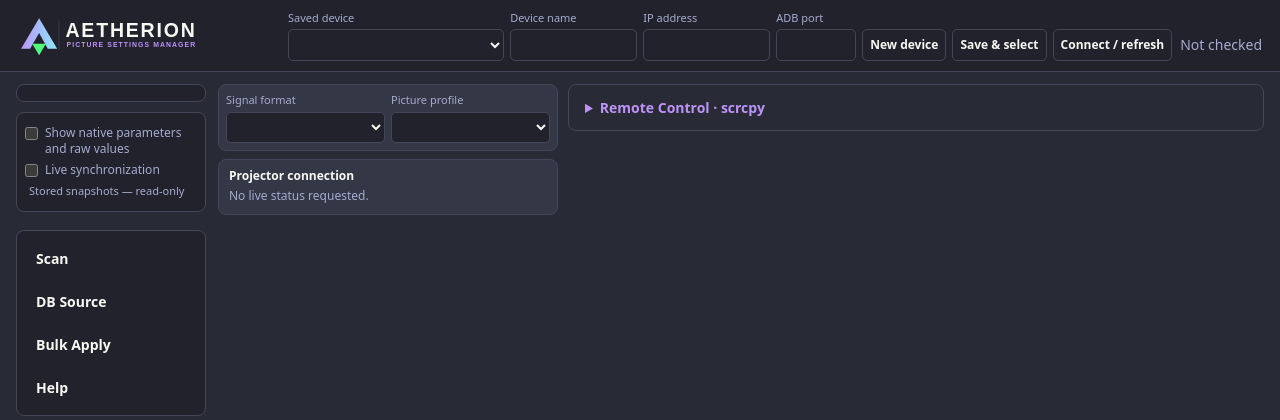
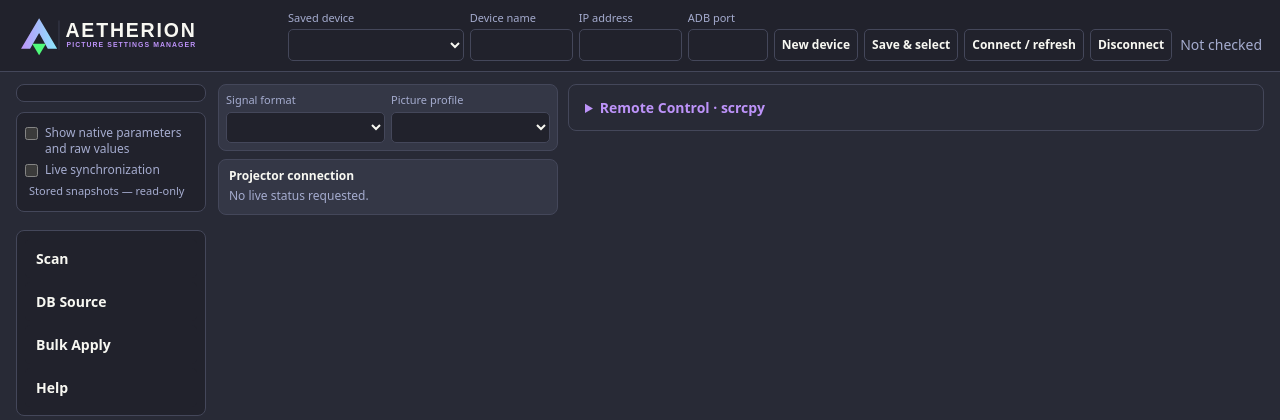
Before and after one commit to lamb0985/aetherion-picture-settings-manager, a Flask app: page / in a window 1280 px wide. Shown: the top 420 px of the page. Run offline with Flask 3, Linux system fonts and the light colour scheme; data that the repository does not hold is empty.

Commit message:
Add selected-projector disconnect action to WebUI

```diff
--- a/app.py
+++ b/app.py
@@ -377,6 +377,29 @@ def connect():
     finally:
         ADB_LOCK.release()
 
+@app.post("/api/connection/disconnect")
+def disconnect():
+    global REMOTE_TOKEN, BULK_PLAN
+    if not ADB_LOCK.acquire(blocking=False):
+        return jsonify(error="ADB operation in progress; wait for completion"),409
+    try:
+        target=endpoint()
+        if remote.target==target:
+            remote.stop()
+            REMOTE_TOKEN=None
+        BULK_PLAN=None
+        adb("disconnect",target)
+        connected=adb("devices").splitlines()
+        if any(line.split() and line.split()[0]==target for line in connected):
+            raise ValueError("ADB still lists the selected projector")
+        diagnostic("ADB","Disconnected selected projector: "+target)
+        return jsonify(status="disconnected")
+    except Exception as exc:
+        diagnostic("Errors","Disconnect: "+str(exc))
+        return jsonify(error=str(exc)),503
+    finally:
+        ADB_LOCK.release()
+
 BULK = {"status":"idle","done":0,"total":0,"results":[]}
 BULK_CANCEL=threading.Event()
 BULK_PLAN=None
--- a/static/app.js
+++ b/static/app.js
@@ -197,7 +197,10 @@ $("import").onclick=async()=>{
   await refreshDevices();$("message").textContent="Snapshot imported";$("message").className="ok";
  }catch(e){$("message").textContent=e.message;$("message").className="error"}finally{b.disabled=false}
 };
+let connectionBusy=false;
 $("connect").onclick=async()=>{
+ if(connectionBusy||scanBusy||bulkBusy)return;
+ connectionBusy=true;$("disconnect").disabled=true;
  const b=$("connect");b.disabled=true;$("connection").textContent="Checking…";
  try{
   if(writing)throw Error("Wait for current adjustment to finish");
@@ -215,12 +218,40 @@ $("connect").onclick=async()=>{
   if(window.apsmStartMirror)await window.apsmStartMirror();
   else $("remoteMessage").textContent="Remote module unavailable; use Start mirror after it loads.";
   await setLive(true);
- }catch(e){$("connection").textContent="Connection unavailable";$("connection").className="status error";$("context").textContent=e.message}finally{b.disabled=false}
+ }catch(e){$("connection").textContent="Connection unavailable";$("connection").className="status error";$("context").textContent=e.message}finally{connectionBusy=false;b.disabled=scanBusy||bulkBusy;$("disconnect").disabled=scanBusy||bulkBusy}
 };
 
 
 let registry={devices:[],active:null}, editing=null;
 async function api(path,body){const r=await fetch(path,body===undefined?{}:{method:"POST",headers:{"Content-Type":"application/json"},body:JSON.stringify(body)});const v=await r.json();if(!r.ok)throw Error(v.error||"Request failed");return v}
+$("disconnect").onclick=async()=>{
+ if(connectionBusy||scanBusy||bulkBusy||writing)return;
+ connectionBusy=true;
+ $("connect").disabled=true;$("disconnect").disabled=true;
+ try{
+  epoch++;live=null;liveSignature="";dragging=false;$("liveEdit").checked=false;
+  for(let i=0;reading&&i<200;i++)await new Promise(r=>setTimeout(r,25));
+  if(reading)throw Error("Live read still busy; try again");
+  await api("/api/connection/disconnect",{});
+  if(window.apsmDetachMirror)window.apsmDetachMirror();
+  clearConnection();
+  $("connection").textContent="Disconnected";
+  $("context").textContent="Projector disconnected. Stored snapshots remain available.";
+  $("liveScope").textContent="Stored snapshots — read-only";
+  $("liveMessage").textContent="";
+  invalidateBulk();
+  await load();
+ }catch(e){
+  $("connection").textContent="Disconnect unavailable";
+  $("connection").className="status error";
+  $("context").textContent=e.message;
+  for(const id of ["signal","profile","dbSource"])$(id).disabled=false;
+  $("liveScope").textContent="Stored snapshots — read-only";
+  render();
+ }finally{
+  connectionBusy=false;$("connect").disabled=scanBusy||bulkBusy;$("disconnect").disabled=scanBusy||bulkBusy;
+ }
+};
 function fillDevice(d){editing=d?.id||null;$("deviceName").value=d?.name||"";$("deviceHost").value=d?.host||"";$("devicePort").value=d?.port||""}
 async function refreshDevices(){registry=await api("/api/devices");$("device").replaceChildren();option($("device"),"","Select device");for(const d of registry.devices)option($("device"),d.id,d.name+" · "+d.host+":"+d.port);$("device").value=registry.active||"";fillDevice(registry.devices.find(d=>d.id===registry.active));$("dbSource").replaceChildren();option($("dbSource"),"","Latest snapshot");for(const s of registry.sources)option($("dbSource"),s.source,s.name??("Source "+s.source));await load()}
 function clearConnection(){epoch++;live=null;liveSignature="";$("liveEdit").checked=false;for(const id of ["signal","profile","dbSource"])$(id).disabled=false;$("connection").textContent="Not checked";$("connection").className="status";$("context").textContent="No live status requested."}
@@ -231,14 +262,14 @@ $("dbSource").onchange=()=>load().catch(e=>$("message").textContent=e.message);
 $("scan").onclick=async()=>{if(!confirm("Scan all supported profiles on the current source? Picture modes and calibration selectors will temporarily change. Do not change inputs or settings during the scan."))return;try{await api("/api/scan",{});await pollScan()}catch(e){$("scanMessage").textContent=e.message}};
 $("cancelScan").onclick=()=>api("/api/scan/cancel",{}).catch(e=>$("scanMessage").textContent=e.message);
 let lastScan="";
-async function pollScan(){try{const s=await api("/api/scan");$("scanProgress").max=s.total;$("scanProgress").value=s.done;$("scanMessage").textContent=s.status+(s.source_name?" · "+s.source_name:"")+" · "+s.done+"/"+s.total+(s.error?" · "+s.error:"");const busy=s.status==="running";if(busy!==scanBusy){scanBusy=busy;epoch++;live=null;liveSignature="";dragging=false;if(isLive())render()}for(const id of ["scan","saveDevice","newDevice","device","connect","import"])$(id).disabled=busy||bulkBusy;$("cancelScan").disabled=!busy;$("openScan").textContent=busy?"Scan · "+s.done+"/"+s.total:"Scan";$("openScan").classList.toggle("active",busy);if(s.status==="complete"&&lastScan!=="complete")await refreshDevices();lastScan=s.status}catch(e){$("scanMessage").textContent=e.message}}
+async function pollScan(){try{const s=await api("/api/scan");$("scanProgress").max=s.total;$("scanProgress").value=s.done;$("scanMessage").textContent=s.status+(s.source_name?" · "+s.source_name:"")+" · "+s.done+"/"+s.total+(s.error?" · "+s.error:"");const busy=s.status==="running";if(busy!==scanBusy){scanBusy=busy;epoch++;live=null;liveSignature="";dragging=false;if(isLive())render()}for(const id of ["scan","saveDevice","newDevice","device","connect","disconnect","import"])$(id).disabled=busy||bulkBusy||connectionBusy;$("cancelScan").disabled=!busy;$("openScan").textContent=busy?"Scan · "+s.done+"/"+s.total:"Scan";$("openScan").classList.toggle("active",busy);if(s.status==="complete"&&lastScan!=="complete")await refreshDevices();lastScan=s.status}catch(e){$("scanMessage").textContent=e.message}}
 refreshDevices().then(pollScan).then(()=>{const connect=()=>{if(registry.active&&!scanBusy)$("connect").click()};if(document.readyState==="complete")connect();else window.addEventListener("load",connect,{once:true})}).catch(e=>$("message").textContent=e.message);
 setInterval(pollScan,2000);
 
 $("rawToggle").onchange=()=>document.body.classList.toggle("show-raw",$("rawToggle").checked);
 
 
-$("liveEdit").onchange=()=>setLive($("liveEdit").checked).catch(e=>$("liveMessage").textContent=e.message);
+$("liveEdit").onchange=()=>{if(connectionBusy){$("liveEdit").checked=false;return}setLive($("liveEdit").checked).catch(e=>$("liveMessage").textContent=e.message)};
 setInterval(syncLive,1000);
 
 // Dialogs retain existing controls and state; closing does not cancel a scan.
--- a/static/remote.js
+++ b/static/remote.js
@@ -7,6 +7,7 @@ function detach(){if(rfb){rfb.disconnect();rfb=null}token=null}
 async function startMirror(){const b=$("remoteStart");if(b.disabled)return;b.disabled=true;$("remotePanel").open=true;try{detach();msg("Starting scrcpy…");const s=await post("/api/remote/start",{size:Number($("remoteSize").value),bitrate:Number($("remoteRate").value),fps:Number($("remoteFps").value)});token=s.token;const u=new URL("/remote-stream",location.href);u.protocol=location.protocol==="https:"?"wss:":"ws:";u.searchParams.set("token",token);rfb=new RFB($("remoteScreen"),u.href);rfb.scaleViewport=true;rfb.addEventListener("connect",()=>msg("Mirror connected"));rfb.addEventListener("disconnect",()=>msg("Mirror disconnected"));}catch(e){msg(e.message)}finally{b.disabled=false}}
 $("remoteStart").onclick=startMirror;
 window.apsmStartMirror=startMirror;
+window.apsmDetachMirror=()=>{detach();msg("Projector disconnected")};
 $("remoteStop").onclick=async()=>{try{await post("/api/remote/stop");detach();msg("Stopped")}catch(e){msg(e.message)}};
 $("remoteFull").onclick=()=> $("remoteScreen").requestFullscreen().catch(e=>msg(e.message));
 $("remoteShot").onclick=async()=>{try{const r=await post("/api/remote/screenshot",{token});msg("Saved /config/screenshots/"+r.file)}catch(e){msg(e.message)}};
--- a/templates/index.html
+++ b/templates/index.html
@@ -6,7 +6,7 @@
 <link rel="stylesheet" href="{{ url_for('static', filename='style.css') }}">
 </head>
 <body>
-<header><a href="https://github.com/lamb0985/aetherion-picture-settings-manager" target="_blank" rel="noopener"><img class="brand" src="{{ url_for('static', filename='banner.svg') }}" alt="Aetherion Picture Settings Manager"></a><div class="header-device"><section class="toolbar device-toolbar"><label>Saved device<select id="device"></select></label><label>Device name<input id="deviceName" maxlength="100"></label><label>IP address<input id="deviceHost"></label><label>ADB port<input id="devicePort" type="number" min="1" max="65535"></label><button id="newDevice">New device</button><div class="device-buttons"><button id="saveDevice">Save &amp; select</button><button id="connect">Connect / refresh</button></div><div class="header-actions"><div class="status" id="connection">Not checked</div></div></section></div></header>
+<header><a href="https://github.com/lamb0985/aetherion-picture-settings-manager" target="_blank" rel="noopener"><img class="brand" src="{{ url_for('static', filename='banner.svg') }}" alt="Aetherion Picture Settings Manager"></a><div class="header-device"><section class="toolbar device-toolbar"><label>Saved device<select id="device"></select></label><label>Device name<input id="deviceName" maxlength="100"></label><label>IP address<input id="deviceHost"></label><label>ADB port<input id="devicePort" type="number" min="1" max="65535"></label><button id="newDevice">New device</button><div class="device-buttons"><button id="saveDevice">Save &amp; select</button><button id="connect">Connect / refresh</button><button id="disconnect" type="button">Disconnect</button></div><div class="header-actions"><div class="status" id="connection">Not checked</div></div></section></div></header>
 <main>
 
 
@@ -33,7 +33,7 @@
 <dialog id="bulkDialog" class="utility-dialog" aria-labelledby="bulkTitle"><div class="dialog-heading"><h2 id="bulkTitle">Bulk Apply Picture Settings</h2><button type="button" data-close-dialog="bulkDialog" aria-label="Close bulk apply">×</button></div><section class="toolbar bulk-form"><label>Picture setting<select id="bulkKey"></select></label><label id="bulkIndexLabel" hidden>Calibration index<select id="bulkIndex"></select></label><label>Target value<select id="bulkValue"></select></label><label>Target profiles<select id="bulkScope"><option value="all">All profiles on current input</option><option value="dv_only">Dolby Vision only</option><option value="exclude_dv">Exclude Dolby Vision</option><option value="signal">Current signal format</option><option value="selected">Selected profiles</option></select></label><div id="bulkProfiles" hidden></div><p id="bulkHint" class="notice"></p><button id="bulkPreview">Preview</button><button id="bulkApply" disabled>Bulk Apply</button><button id="bulkCancel" disabled>Cancel</button></section><progress id="bulkProgress" value="0" max="1"></progress><p id="bulkStatus" role="status"></p><div id="bulkResults"></div></dialog>
 <dialog id="helpDialog" class="utility-dialog" aria-labelledby="helpTitle"><div class="dialog-heading"><h2 id="helpTitle">APSM Help</h2><button type="button" data-close-dialog="helpDialog" aria-label="Close help">×</button></div>
 <div class="help-content">
-<h3>Devices and connection</h3><p><b>New device:</b> Prepare a new device entry. <b>Save &amp; select:</b> Save the name, IP and ADB port and select it. <b>Connect / refresh:</b> Check ADB and refresh the selected device. The saved-device selector switches devices.</p>
+<h3>Devices and connection</h3><p><b>New device:</b> Prepare a new device entry. <b>Save &amp; select:</b> Save the name, IP and ADB port and select it. <b>Connect / refresh:</b> Check ADB and refresh the selected device. <b>Disconnect:</b> Stop live synchronization and the selected projector mirror, and disconnect its ADB session. Saved devices and stored snapshots remain available. Reconnect using Connect / refresh. Disconnect is unavailable during scanning or Bulk Apply. The saved-device selector switches devices.</p>
 <h3>Picture settings</h3><p><b>Picture:</b> Native picture menus, luminance, color, clarity and calibration. <b>Laser Settings:</b> Projector-specific settings. <b>Raw Diagnostics:</b> Native attributes, values, ranges and states. <b>Show native parameters and raw values:</b> Display protocol details. <b>Live synchronization:</b> Read the current projector profile and enable supported adjustments. Signal format and Picture profile are disabled during Live synchronization because they reflect the projector’s actual incoming signal and active picture mode. This prevents browsing a different stored profile while editing the live one. Change the active picture mode through the Picture menu or projector remote. Disable Live synchronization to unlock both dropdowns and browse stored profiles without changing projector settings; re-enable it to return to the active profile. Arrows, sliders and option buttons adjust supported live settings; Back returns to the parent menu. Disabled reset and calibration actions are not implemented.</p>
 <h3>Utilities</h3><p><b>Scan:</b> Capture all supported profiles and indexed calibration tables on the current input; Cancel requests safe restoration. <b>DB Source:</b> Choose a stored input snapshot or import scanner JSON; Import replaces that snapshot. <b>Bulk Apply:</b> Preview a setting across selected profiles, then apply or cancel. Scope options include all profiles on the current input, Dolby Vision only (four profiles), Exclude Dolby Vision (49 other profiles in a complete scan), current signal format, or manually selected profiles. Use the Dolby Vision filters to maintain separate calibration values, such as 2-point white balance. Only matching profiles are included in the preview and operation. The native Apply Picture Settings scope is preserved. <b>Help:</b> Open this guide.</p>
 <h3>Remote control</h3><p><b>Start mirror / Stop:</b> Start or stop scrcpy using the chosen resolution, bitrate and frame rate. <b>Fullscreen:</b> Expand video. <b>Screenshot:</b> Save a projector screenshot. Directional buttons and OK navigate; Back, Home, Menu, Quick Settings and Picture Settings open native screens; volume buttons adjust or mute sound; HDMI buttons select inputs. During scanning, the mirror is view-only.</p>
```
Also changed, not shown: tests/test_app.py (+17 -0 lines).
